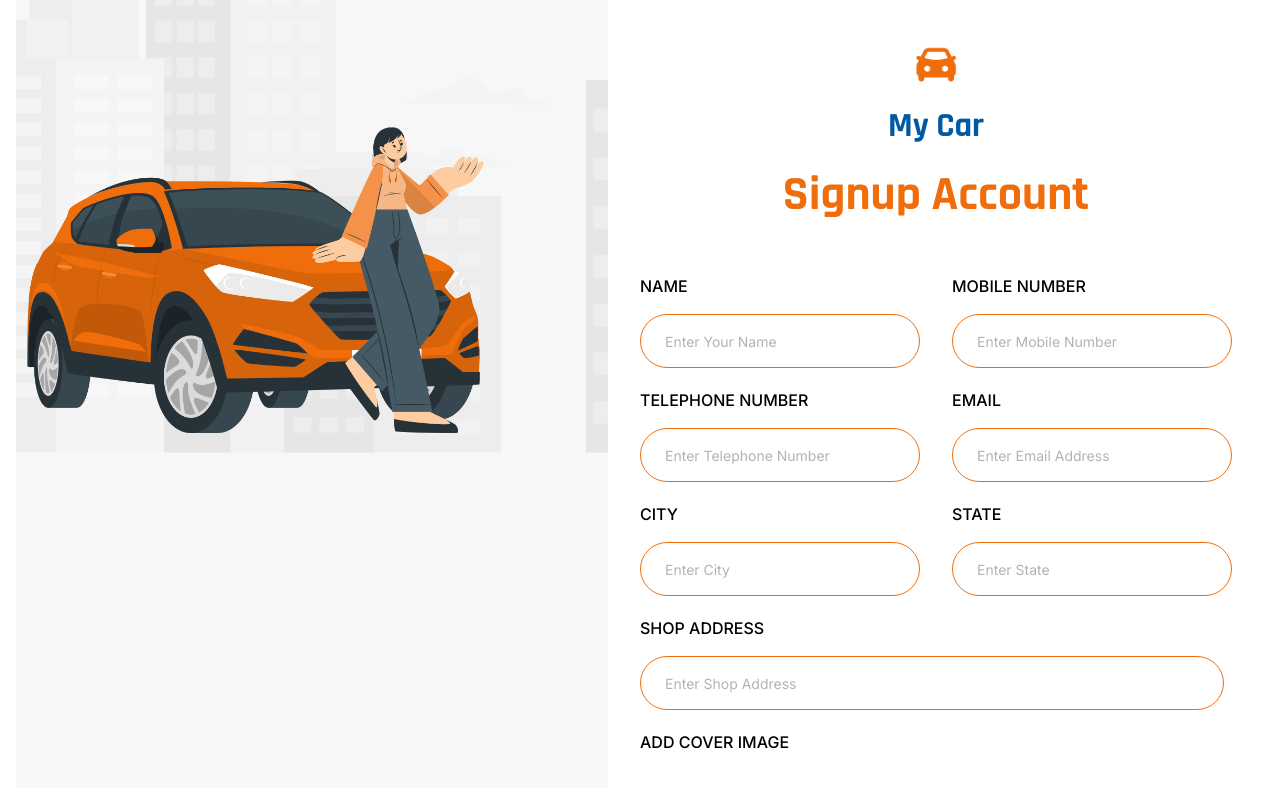
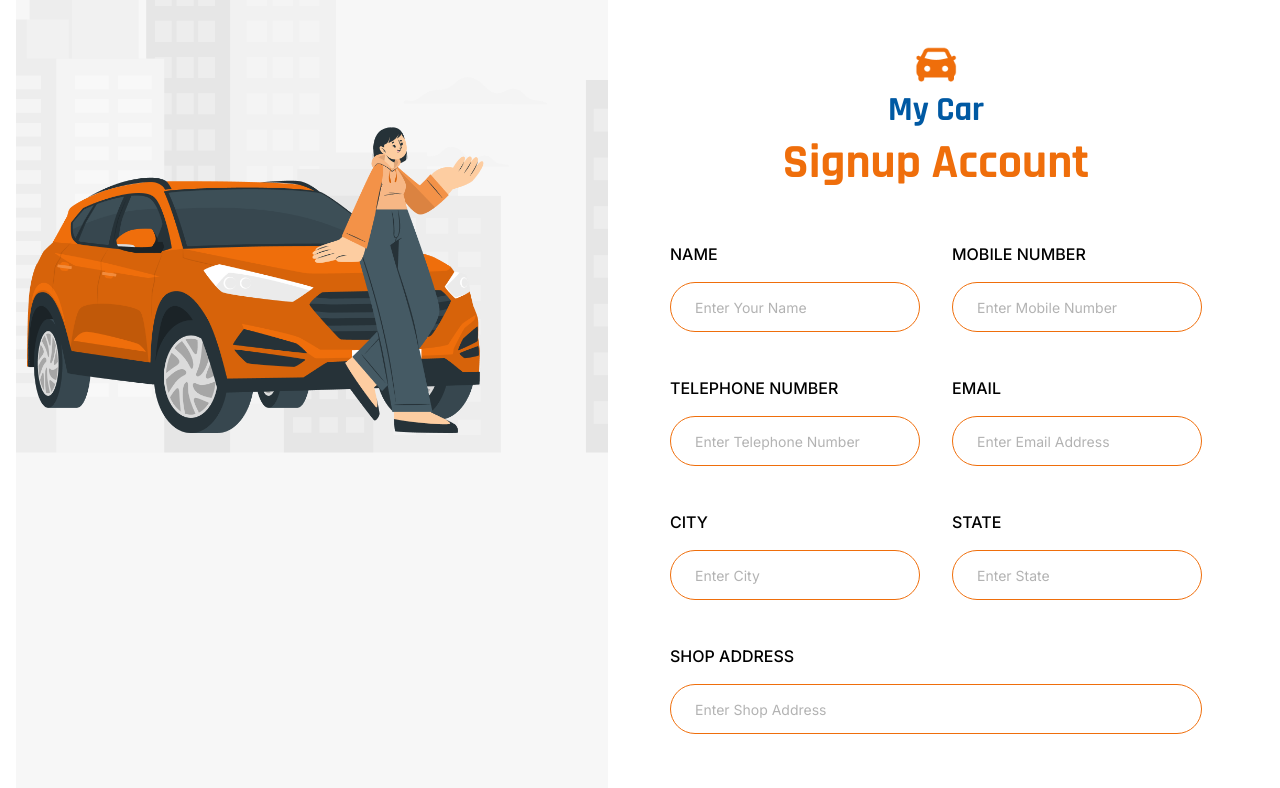
Before and after one commit to CodePriyansh/car_dealer2, a Next.js app: page /signup in a window 1280 px wide. Shown: the top 788 px of the page. Built offline with nearby package versions, Linux system fonts and the light colour scheme.

Commit message:
fix styles

```diff
--- a/src/components/SignUp/SignupForm.tsx
+++ b/src/components/SignUp/SignupForm.tsx
@@ -92,7 +92,9 @@ export default function SignupForm() {
           onSubmit={onSubmit}
         >
           {({ setFieldValue, isSubmitting, values }) => (
-            <Form className={` ${styles.scrollbar} `}>
+            <Form className={` ${styles.scrollbar} ${otpSend && backBtnStatus && 'flex flex-col justify-start'}`}>
+
+           <div>
               {otpSend && backBtnStatus && (
                 <div
                   className="absolute left-16 flex gap-2 items-center cursor-pointer"
@@ -121,6 +123,9 @@ export default function SignupForm() {
               />
               <p className={styles.subheading}>My Car</p>
               <p className={styles.heading}>Signup Account</p>
+
+              </div>
+
               {otpSend && backBtnStatus ? (
                 <OtpVerification />
               ) : (
--- a/src/components/SignUp/styles.module.css
+++ b/src/components/SignUp/styles.module.css
@@ -2,7 +2,7 @@
     @apply w-full flex px-4  lg:flex-row flex-col h-screen;
 }
 .left_wrapper{
-    @apply md:flex hidden flex-1 lg:w-1/2 w-full bg-[#f7f7f7] h-full
+    @apply lg:flex hidden flex-1 lg:w-1/2 w-full bg-[#f7f7f7] h-full
 }
 .right_wrapper{
     @apply flex relative lg:w-1/2 w-full flex-1 flex-col  justify-center items-center px-4 md:px-8 bg-white h-full;
@@ -14,7 +14,7 @@
     @apply text-primary sm:text-[48px] text-[34px] font-bold pb-8 flex justify-center font-rajdhani;
 }
 .field_style{
-    @apply py-4 px-6 border border-primary rounded-[50px] sm:w-[280px] w-full placeholder:text-[14px] placeholder:text-greyy outline-none max-h-[60px] h-[60px];
+    @apply py-4 px-6 border border-primary rounded-[50px] sm:w-[250px] 2xl:w-[280px] w-full placeholder:text-[14px] placeholder:text-greyy outline-none max-h-[50px] h-[50px];
 }
 .label_Style{
     @apply text-base text-para uppercase pb-[16px] font-medium ;
@@ -23,7 +23,7 @@
     @apply w-[80%] ;
 }
 .field_wrapper{
-    @apply flex flex-col w-full max-h-[90px] h-[90px];
+    @apply flex flex-col w-full max-h-[110px] h-[110px];
 }
 .info_text{
     @apply capitalize text-base py-1 text-para font-semibold;
```
